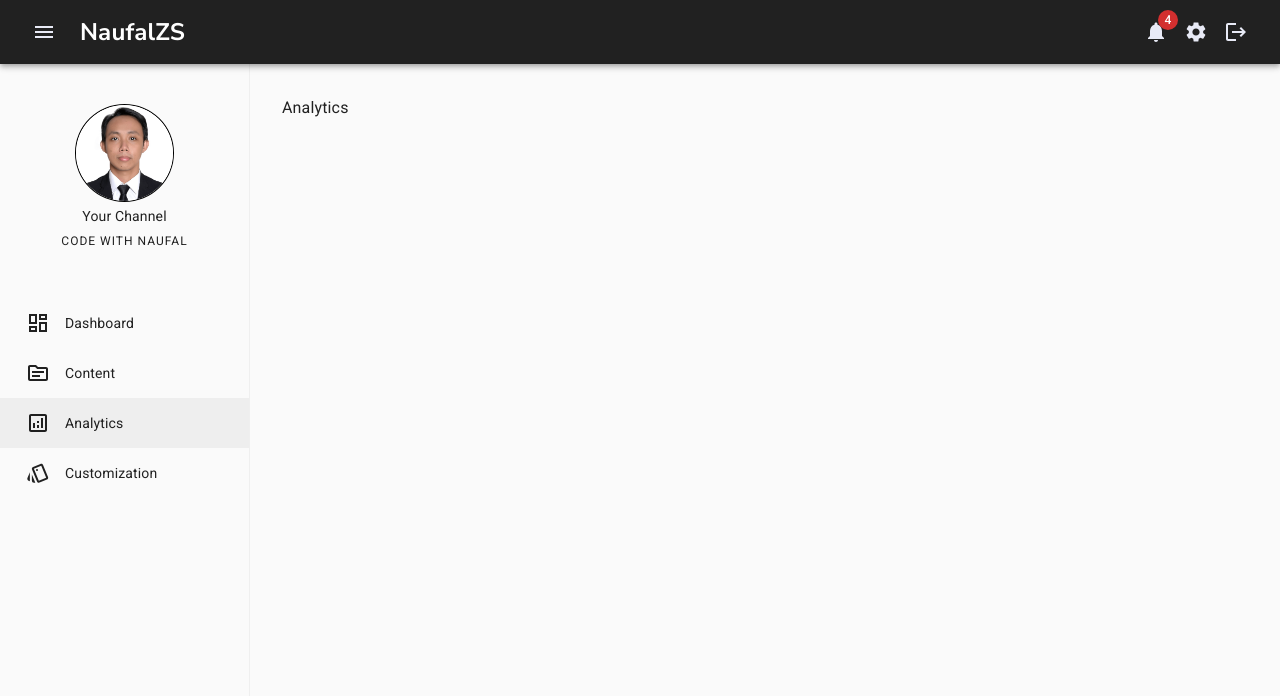
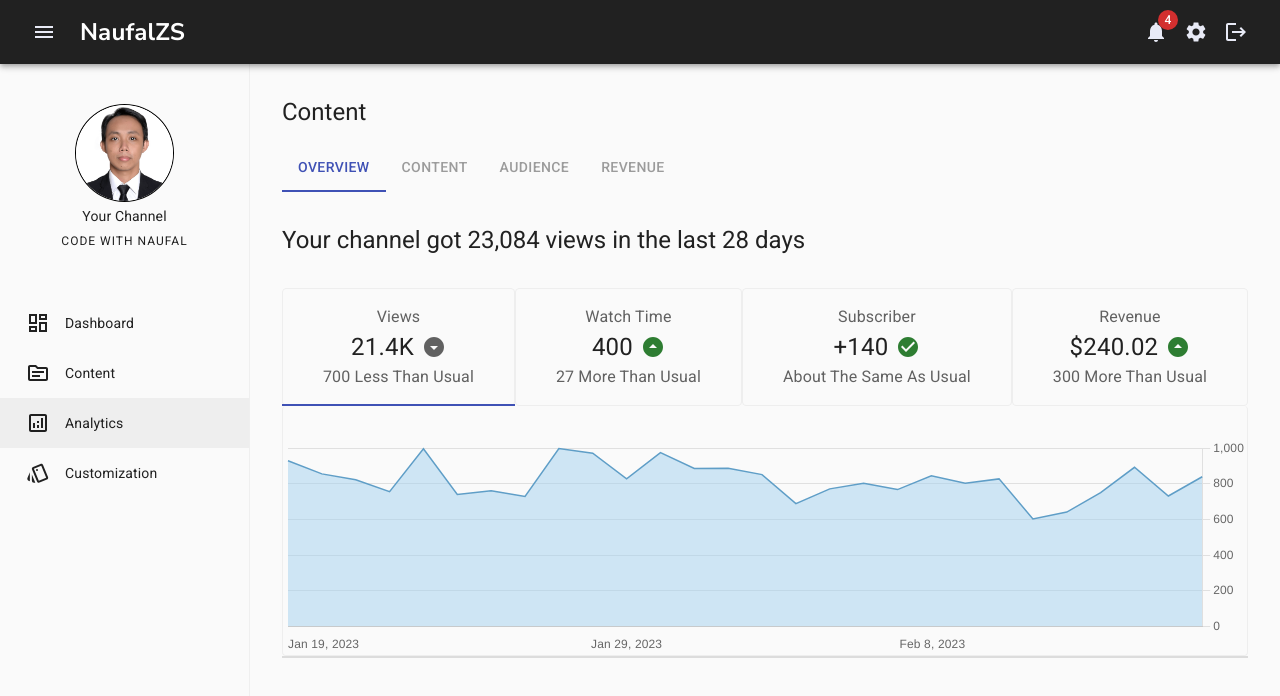
Before and after one commit to naufalzs/mui-channel-dashboard, a React (Vite) app: page /analytics in a window 1280 px wide. Shown: the top 696 px of the page. Built offline with nearby package versions, Linux system fonts and the light colour scheme.

Commit message:
feat(analytics): create line chart section

```diff
--- a/package.json
+++ b/package.json
@@ -16,12 +16,16 @@
     "@mui/icons-material": "^5.14.13",
     "@mui/material": "^5.14.13",
     "@mui/x-data-grid": "^6.16.2",
+    "@types/chart.js": "^2.9.39",
+    "chart.js": "^4.4.0",
     "react": "^18.2.0",
+    "react-chartjs-2": "^5.2.0",
     "react-dom": "^18.2.0",
     "react-pro-sidebar": "^1.1.0-alpha.1",
     "react-router-dom": "^6.17.0"
   },
   "devDependencies": {
+    "@faker-js/faker": "^8.2.0",
     "@types/react": "^18.2.15",
     "@types/react-dom": "^18.2.7",
     "@vitejs/plugin-react": "^4.0.3",
--- /dev/null
+++ b/src/components/Analytics/AnalyticsTabHead.jsx
@@ -0,0 +1,53 @@
+import { forwardRef } from "react";
+import { Box, Button, Typography } from "@mui/material";
+
+const AnalyticsTabHead = forwardRef(
+  ({ title, value, icon, subtitle, children, onClick }, ref) => (
+    <Button ref={ref} onClick={onClick} sx={styles.container}>
+      <Typography sx={styles.tabTitle}>{title}</Typography>
+      <Box sx={styles.tabValueRow}>
+        <Typography sx={styles.tabValue}>{value}</Typography>
+        {icon}
+      </Box>
+      <Typography sx={styles.tabSubTitle}>{subtitle}</Typography>
+      {children}
+    </Button>
+  )
+);
+
+export default AnalyticsTabHead;
+
+/** @type {import("@mui/material").SxProps} */
+const styles = {
+  container: {
+    display: "flex",
+    flexDirection: "column",
+    justifyContent: "center",
+    alignItems: "center",
+    color: "neutral.normal",
+    textTransform: "capitalize",
+    py: 2,
+    border: 1,
+    borderColor: "neutral.medium",
+    flexGrow: 1,
+  },
+  title: {
+    fontSize: "0.8rem",
+    fontWeight: 500,
+  },
+  tabValueRow: {
+    display: "flex",
+    alignItems: "center",
+  },
+  tabValue: {
+    fontSize: { xs: "1rem", md: "1.5rem" },
+    color: "neutral.main",
+    mr: 1,
+  },
+  subtitle: {
+    fontSize: "0.6rem",
+    fontStyle: "italic",
+    textTransform: "lowercase",
+    display: { xs: "none", md: "inline" },
+  },
+};
--- /dev/null
+++ b/src/components/Analytics/ChartConfig.js
@@ -0,0 +1,113 @@
+import {
+  Chart as ChartJS,
+  CategoryScale,
+  LinearScale,
+  LineElement,
+  PointElement,
+  LineController,
+  Title,
+  Tooltip,
+  Filler,
+} from "chart.js";
+
+ChartJS.register(
+  CategoryScale,
+  LinearScale,
+  LineElement,
+  PointElement,
+  LineController,
+  Title,
+  Tooltip,
+  Filler
+);
+
+import { faker } from "@faker-js/faker";
+
+/** @type {import("chart.js").ChartOptions} */
+export const mainChartOptions = {
+  responsive: true,
+  maintainAspectRatio: false,
+  plugins: {
+    legend: {
+      display: false,
+    },
+    title: {
+      display: false,
+    },
+  },
+  scales: {
+    y: {
+      beginAtZero: true,
+      position: "right",
+      ticks: {
+        maxTicksLimit: 6,
+      },
+    },
+    x: {
+      grid: {
+        display: false,
+      },
+      ticks: {
+        maxTicksLimit: 3,
+        align: "inner",
+      },
+    },
+  },
+  point: false,
+  elements: {
+    point: {
+      pointStyle: false,
+    },
+    line: {
+      borderColor: "rgb(95, 158, 199)",
+      fill: true,
+      borderWidth: 1.5,
+    },
+  },
+};
+
+const days = [
+  "Jan 19, 2023",
+  "Jan 20, 2023",
+  "Jan 21, 2023",
+  "Jan 22, 2023",
+  "Jan 23, 2023",
+  "Jan 24, 2023",
+  "Jan 25, 2023",
+  "Jan 26, 2023",
+  "Jan 27, 2023",
+  "Jan 28, 2023",
+  "Jan 29, 2023",
+  "Jan 30, 2023",
+  "Jan 31, 2023",
+  "Feb 1, 2023",
+  "Feb 2, 2023",
+  "Feb 3, 2023",
+  "Feb 4, 2023",
+  "Feb 5, 2023",
+  "Feb 6, 2023",
+  "Feb 7, 2023",
+  "Feb 8, 2023",
+  "Feb 9, 2023",
+  "Feb 10, 2023",
+  "Feb 11, 2023",
+  "Feb 12, 2023",
+  "Feb 13, 2023",
+  "Feb 14, 2023",
+  "Feb 15, 2023",
+];
+
+/** @type {import("chart.js").ChartData} */
+export const getMainChartData = () => {
+  return {
+    labels: days,
+    datasets: [
+      {
+        label: "Values",
+        data: days.map(() => faker.number.int({ min: 600, max: 1000 })),
+        backgroundColor: "rgba(161, 207, 237, 0.5)",
+        animation: false,
+      },
+    ],
+  };
+};
--- a/src/components/Analytics/Index.jsx
+++ b/src/components/Analytics/Index.jsx
@@ -1,6 +1,47 @@
+import { useState } from "react";
+import { Box, Divider, Tab, Tabs, Typography } from "@mui/material";
+
+import TabPanel from "../TabPanel";
+import OverviewChart from "./OverviewChart";
 
 export default function Analytics() {
+  const [currentTab, setCurrentTab] = useState(0);
+
+  const handleTabs = (event, newValue) => {
+    setCurrentTab(newValue);
+  };
+
   return (
-    <div>Analytics</div>
-  )
+    <Box>
+      <Typography variant="h5" sx={styles.pageTitle}>
+        Content
+      </Typography>
+      <Box sx={{ borderBottom: 1, borderColor: "divider" }}>
+        <Tabs value={currentTab} onChange={handleTabs}>
+          {["Overview", "Content", "Audience", "Revenue"].map((e, i) => (
+            <Tab key={i} label={e} id={`tab-${i}`} disabled={i !== 0} />
+          ))}
+        </Tabs>
+        <TabPanel value={currentTab} index={0}>
+          <Box sx={styles.overviewContainer}>
+            <Box sx={styles.statsContainer}>
+              <Typography variant="h5">
+                Your channel got 23,084 views in the last 28 days
+              </Typography>
+              <OverviewChart />
+              <Divider sx={styles.Divider} />
+            </Box>
+            <Box></Box>
+          </Box>
+        </TabPanel>
+      </Box>
+    </Box>
+  );
 }
+
+/** @type {import("@mui/material").SxProps} */
+const styles = {
+  pageTitle: {
+    mb: 2,
+  },
+};
--- /dev/null
+++ b/src/components/Analytics/LatestVideoPerformance.jsx
@@ -0,0 +1,5 @@
+export default function LatestVideoPerformance() {
+  return (
+    <div>LatestVideoPerformance</div>
+  )
+}
--- a/src/components/Analytics/OverviewChart.jsx
+++ b/src/components/Analytics/OverviewChart.jsx
@@ -1,5 +1,108 @@
+import { forwardRef, useState } from "react";
+import { Box, Tab, Tabs } from "@mui/material";
+
+import AnalyticsTabHead from "./AnalyticsTabHead";
+import { ArrowDropDownCircleSharp, CheckCircle } from "@mui/icons-material";
+import TabPanel from "../TabPanel";
+import { Line } from "react-chartjs-2";
+import { getMainChartData, mainChartOptions } from "./ChartConfig";
+
+const ViewsTabHead = forwardRef((props, ref) => (
+  <AnalyticsTabHead
+    {...props}
+    ref={ref}
+    title="Views"
+    value="21.4K"
+    icon={<ArrowDropDownCircleSharp />}
+    subtitle="700 less than usual"
+  />
+));
+
+const WatchTimeTabHead = forwardRef((props, ref) => (
+  <AnalyticsTabHead
+    {...props}
+    ref={ref}
+    title="Watch Time"
+    value="400"
+    icon={
+      <ArrowDropDownCircleSharp
+        color="green"
+        sx={{ transform: "rotate(180deg)" }}
+      />
+    }
+    subtitle="27 more than usual"
+  />
+));
+
+const SubscriberTabHead = forwardRef((props, ref) => (
+  <AnalyticsTabHead
+    {...props}
+    ref={ref}
+    title="Subscriber"
+    value="+140"
+    icon={<CheckCircle color="green" />}
+    subtitle="about the same as usual"
+  />
+));
+
+const RevenueTabHead = forwardRef((props, ref) => (
+  <AnalyticsTabHead
+    {...props}
+    ref={ref}
+    title="Revenue"
+    value="$240.02"
+    icon={
+      <ArrowDropDownCircleSharp
+        color="green"
+        sx={{ transform: "rotate(180deg)" }}
+      />
+    }
+    subtitle="300 more than usual"
+  />
+));
+
 export default function OverviewChart() {
+  const [currentTab, setCurrentTab] = useState(0);
+
+  const handleTabs = (event, newValue) => {
+    setCurrentTab(newValue);
+  };
+
+  const LineChartSection = () => (
+    <Box sx={styles.mainChart}>
+      <Line options={mainChartOptions} data={getMainChartData()} />
+    </Box>
+  );
+
   return (
-    <div>OverviewChart</div>
-  )
+    <Box sx={styles.container}>
+      <Tabs value={currentTab} onChange={handleTabs}>
+        <Tab component={ViewsTabHead} id="tab-0" />
+        <Tab component={WatchTimeTabHead} id="tab-1" />
+        <Tab component={SubscriberTabHead} id="tab-2" />
+        <Tab component={RevenueTabHead} id="tab-3" />
+      </Tabs>
+      {[...Array(4)].map((e, i) => (
+        <TabPanel key={i} value={currentTab} index={i} mt={0}>
+          <LineChartSection />
+        </TabPanel>
+      ))}
+    </Box>
+  );
 }
+
+/** @type {import("@mui/material").SxProps} */
+const styles = {
+  container: {
+    mt: 4,
+    width: "100%",
+  },
+  mainChart: {
+    height: 250,
+    border: 1,
+    borderColor: "neutral.medium",
+    pt: 4,
+    borderTop: "none",
+    borderRadius: 1,
+  },
+};
--- /dev/null
+++ b/src/components/Analytics/RealtimeChart.jsx
@@ -0,0 +1,5 @@
+export default function RealtimeChart() {
+  return (
+    <div>RealtimeChart</div>
+  )
+}
--- /dev/null
+++ b/src/components/Analytics/TopVideoContent.jsx
@@ -0,0 +1,5 @@
+export default function TopVideoContent() {
+  return (
+    <div>TopVideoContent</div>
+  )
+}
```
Also changed, not shown: .eslintrc.cjs, 1 other file (tests, documents, lock files or other folders).
